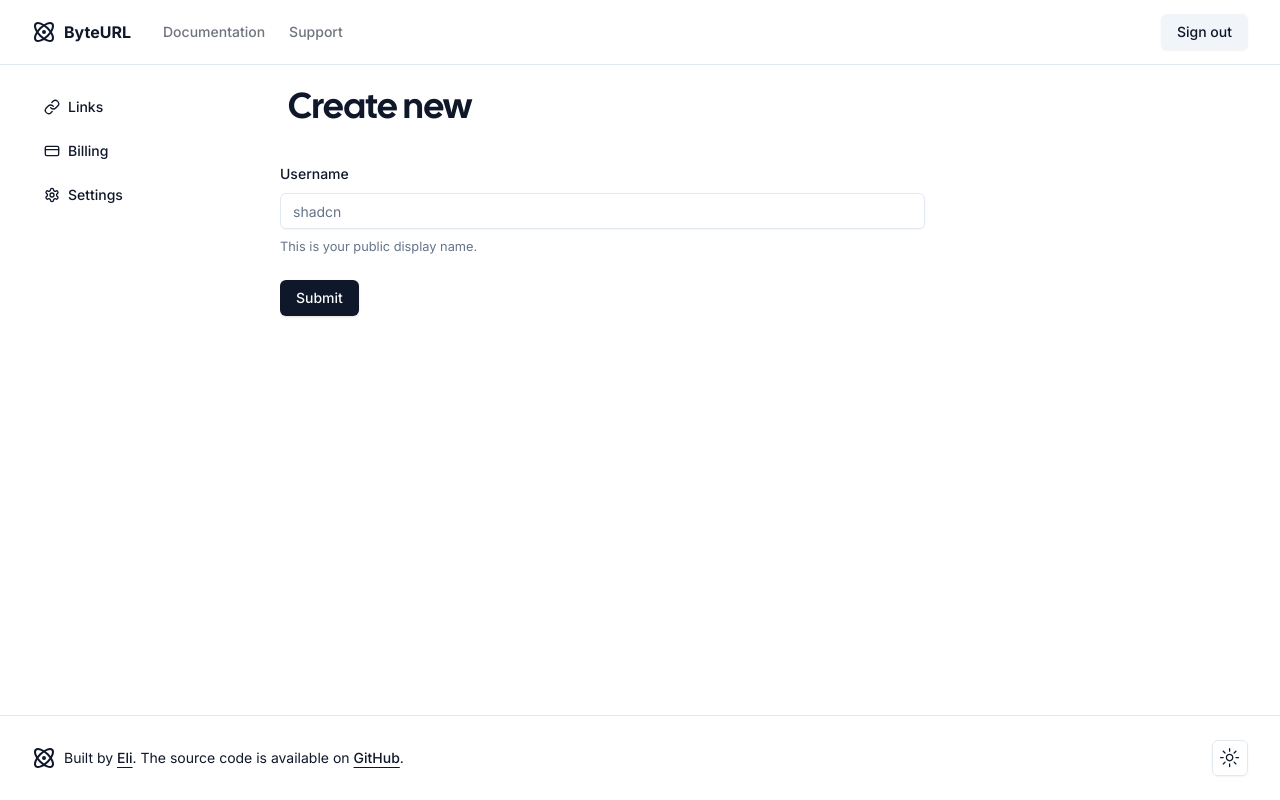
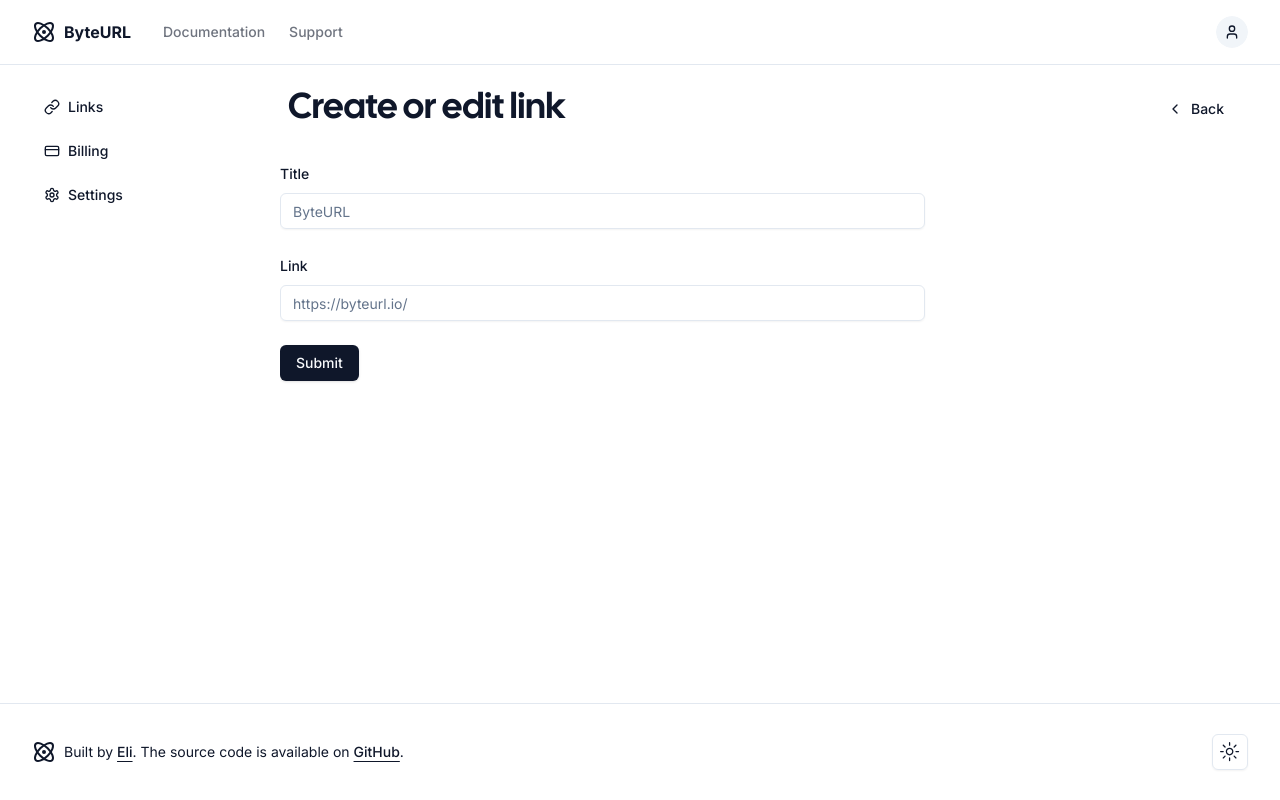
Before and after one commit to elidotexe/byteurl_frontend, a Next.js app: page /dashboard/editor in a window 1280 px wide. Built offline with nearby package versions, Linux system fonts and the light colour scheme.

Commit message:
added user component

```diff
--- a/app/(dashboard)/dashboard/(editor)/editor/page.tsx
+++ b/app/(dashboard)/dashboard/(editor)/editor/page.tsx
@@ -15,10 +15,10 @@ interface EditorPageProps {
 const EditorPage = ({ params }: EditorPageProps) => {
   return (
     <DashboardShell>
-      <DashboardHeader heading="Create new">
+      <DashboardHeader heading="Create or edit link">
         <Link
-          className={cn(buttonVariants({ variant: "ghost" }), "absolute top-8")}
-          href="/"
+          className={cn(buttonVariants({ variant: "ghost" }), "")}
+          href="/dashboard"
         >
           <Icons.chevronLeft className="mr-2 h-4 w-4" />
           <>Back</>
@@ -29,10 +29,4 @@ const EditorPage = ({ params }: EditorPageProps) => {
   );
 };
 
-// <DashboardHeader heading="Create new">
-//   <Link className={cn(buttonVariants())} href="/editor">
-//     Save
-//   </Link>
-// </DashboardHeader>
-
 export default EditorPage;
--- a/app/(dashboard)/dashboard/layout.tsx
+++ b/app/(dashboard)/dashboard/layout.tsx
@@ -1,29 +1,25 @@
-import Link from "next/link";
-
 import { dashboardConfig } from "@/config/dashboard";
 
-import { Button } from "@/components/ui/button";
 import Nav from "@/components/navigation/nav";
 import DashboardNav from "@/components/dashboard/dashboard-nav";
 import Footer from "@/components/navigation/footer";
+import UserAccountNav from "@/components/dashboard/user-account-nav";
 
 interface DashboardLayoutProps {
   children?: React.ReactNode;
 }
 
 export default function DashboardLayout({ children }: DashboardLayoutProps) {
+  const user = { name: "John Doe", image: null, email: "example@website.com" };
+
   return (
     <div className="flex min-h-screen flex-col space-y-6">
       <header className="sticky top-0 z-40 border-b bg-background">
         <div className="container flex h-16 items-center justify-between py-4">
           <Nav items={dashboardConfig.mainNav} />
-          <Button
-            className="bg-secondary hover:bg-secondary/80 h-9 rounded-md px-4 border-none text-sm font-medium transition-colors"
-            variant="outline"
-            asChild
-          >
-            <Link href="/">Sign out</Link>
-          </Button>
+          <UserAccountNav
+            user={{ name: user.name, image: user.image, email: user.email }}
+          />
         </div>
       </header>
       <div className="container grid flex-1 gap-12 md:grid-cols-[200px_1fr]">
--- a/app/(dashboard)/dashboard/page.tsx
+++ b/app/(dashboard)/dashboard/page.tsx
@@ -1,49 +1,23 @@
 import Link from "next/link";
 
 import { cn } from "@/lib/utils";
-import { Button, buttonVariants } from "@/components/ui/button";
+import { buttonVariants } from "@/components/ui/button";
 
 import { DashboardShell } from "@/components/dashboard/shell";
-import { EmptyPlaceholder } from "@/components/dashboard/empty-placeholder";
 import DashboardHeader from "@/components/dashboard/header";
-import LinkItem from "@/components/dashboard/link-item";
 import { Icons } from "@/components/icons";
+import LinkList from "@/components/dashboard/link-list";
 
 const DashboardPage = () => {
-  // const links = [{ id: 1, link: "localhost:3000", title: "Hello" }] as any[];
-  const links = [] as any[];
-
   return (
     <DashboardShell>
       <DashboardHeader heading="Links" text="Create and manage links.">
-        <Link className={cn(buttonVariants())} href="/editor">
+        <Link className={cn(buttonVariants())} href="/dashboard/editor">
           <Icons.add className="mr-2 h-4 w-4" />
           New link
         </Link>
       </DashboardHeader>
-      <div>
-        {links?.length ? (
-          <div className="divide-y divide-border rounded-md border">
-            {links.map((link) => (
-              <LinkItem key={link.id} link={link} />
-            ))}
-          </div>
-        ) : (
-          <EmptyPlaceholder>
-            <EmptyPlaceholder.Icon name="link" />
-            <EmptyPlaceholder.Title>No links created</EmptyPlaceholder.Title>
-            <EmptyPlaceholder.Description>
-              You don&apos;t have any links yet. Start creating links.
-            </EmptyPlaceholder.Description>
-            <Button variant="outline" asChild>
-              <Link href="/editor">
-                <Icons.add className="mr-2 h-4 w-4" />
-                New link
-              </Link>
-            </Button>
-          </EmptyPlaceholder>
-        )}
-      </div>
+      <LinkList />
     </DashboardShell>
   );
 };
--- /dev/null
+++ b/app/api/links.ts
@@ -0,0 +1,24 @@
+import axios from "axios";
+
+const linksApi = axios.create({
+  baseURL: "http://localhost:3000/app/api/",
+});
+
+export const getLinks = async () => {
+  const response = await linksApi.get("/db.json");
+  return response.data;
+};
+
+export const addLink = async (link: any) => {
+  return await linksApi.post("/links", link);
+};
+
+export const updateLink = async (link: any) => {
+  return await linksApi.put(`/links/${link.id}`, link);
+};
+
+export const deleteLink = async ({ id }: any) => {
+  return await linksApi.delete(`/links/${id}`, id);
+};
+
+export default linksApi;
--- a/components/dashboard/link-form.tsx
+++ b/components/dashboard/link-form.tsx
@@ -10,7 +10,6 @@ import { Button } from "@/components/ui/button";
 import {
   Form,
   FormControl,
-  FormDescription,
   FormField,
   FormItem,
   FormLabel,
@@ -23,6 +22,9 @@ const FormSchema = z.object({
   title: z.string().min(2, {
     message: "Title must be at least 2 characters.",
   }),
+  link: z.string().min(2, {
+    message: "Link must be at least 2 characters.",
+  }),
 });
 
 const LinkForm = () => {
@@ -30,6 +32,7 @@ const LinkForm = () => {
     resolver: zodResolver(FormSchema),
     defaultValues: {
       title: "",
+      link: "",
     },
   });
 
@@ -52,13 +55,24 @@ const LinkForm = () => {
           name="title"
           render={({ field }) => (
             <FormItem>
-              <FormLabel>Username</FormLabel>
+              <FormLabel>Title</FormLabel>
               <FormControl>
-                <Input placeholder="shadcn" {...field} />
+                <Input placeholder="ByteURL" {...field} />
               </FormControl>
-              <FormDescription>
-                This is your public display name.
-              </FormDescription>
+              <FormMessage />
+            </FormItem>
+          )}
+        />
+
+        <FormField
+          control={form.control}
+          name="link"
+          render={({ field }) => (
+            <FormItem>
+              <FormLabel>Link</FormLabel>
+              <FormControl>
+                <Input placeholder="https://byteurl.io/" {...field} />
+              </FormControl>
               <FormMessage />
             </FormItem>
           )}
--- /dev/null
+++ b/components/dashboard/link-list.tsx
@@ -0,0 +1,53 @@
+"use client";
+
+import Link from "next/link";
+import { useQuery } from "@tanstack/react-query";
+
+import { getLinks } from "@/app/api/links";
+
+import { Button } from "@/components/ui/button";
+import { EmptyPlaceholder } from "@/components/dashboard/empty-placeholder";
+import LinkItem from "@/components/dashboard/link-item";
+import { Icons } from "@/components/icons";
+
+const LinkList = () => {
+  const {
+    isLoading,
+    isError,
+    error,
+    data: links,
+  } = useQuery({
+    queryKey: ["links"],
+    queryFn: getLinks,
+  });
+
+  console.log({ links });
+
+  return (
+    <>
+      {links?.length ? (
+        <div className="divide-y divide-border rounded-md border">
+          {links.map((link: any) => (
+            <LinkItem key={link.id} link={link} />
+          ))}
+        </div>
+      ) : (
+        <EmptyPlaceholder>
+          <EmptyPlaceholder.Icon name="link" />
+          <EmptyPlaceholder.Title>No links created</EmptyPlaceholder.Title>
+          <EmptyPlaceholder.Description>
+            You don&apos;t have any links yet. Start creating links.
+          </EmptyPlaceholder.Description>
+          <Button variant="outline" asChild>
+            <Link href="/dashboard/editor">
+              <Icons.add className="mr-2 h-4 w-4" />
+              New link
+            </Link>
+          </Button>
+        </EmptyPlaceholder>
+      )}
+    </>
+  );
+};
+
+export default LinkList;
--- /dev/null
+++ b/components/dashboard/user-account-nav.tsx
@@ -0,0 +1,52 @@
+"use client";
+
+import Link from "next/link";
+
+import {
+  DropdownMenu,
+  DropdownMenuContent,
+  DropdownMenuItem,
+  DropdownMenuSeparator,
+  DropdownMenuTrigger,
+} from "@/components/ui/dropdown-menu";
+import UserAvatar from "./user-avatar";
+
+interface UserAccountNavProps extends React.HTMLAttributes<HTMLDivElement> {
+  user: Pick<any, "name" | "image" | "email">;
+}
+
+const UserAccountNav = ({ user }: UserAccountNavProps) => {
+  return (
+    <DropdownMenu>
+      <DropdownMenuTrigger>
+        <UserAvatar
+          user={{ name: user.name || null, image: user.image || null }}
+          className="h-8 w-8"
+        />
+      </DropdownMenuTrigger>
+      <DropdownMenuContent align="end">
+        <div className="flex items-center justify-start gap-2 p-2">
+          <div className="flex flex-col space-y-1 leading-none">
+            {user.name && <p className="font-medium">{user.name}</p>}
+            {user.email && (
+              <p className="w-[200px] truncate text-sm text-muted-foreground">
+                {user.email}
+              </p>
+            )}
+          </div>
+        </div>
+        <DropdownMenuSeparator />
+        <DropdownMenuItem
+          className="cursor-pointer"
+          onSelect={(event) => {
+            event.preventDefault();
+          }}
+        >
+          <Link href="/">Sign out</Link>
+        </DropdownMenuItem>
+      </DropdownMenuContent>
+    </DropdownMenu>
+  );
+};
+
+export default UserAccountNav;
--- /dev/null
+++ b/components/dashboard/user-avatar.tsx
@@ -0,0 +1,25 @@
+import { AvatarProps } from "@radix-ui/react-avatar";
+
+import { Avatar, AvatarFallback, AvatarImage } from "@/components/ui/avatar";
+import { Icons } from "@/components/icons";
+
+interface UserAvatarProps extends AvatarProps {
+  user: Pick<any, "image" | "name">;
+}
+
+const UserAvatar = ({ user, ...props }: UserAvatarProps) => {
+  return (
+    <Avatar {...props}>
+      {user.image ? (
+        <AvatarImage alt="Picture" src={user.image} />
+      ) : (
+        <AvatarFallback>
+          <span className="sr-only">{user.name}</span>
+          <Icons.user className="h-4 w-4" />
+        </AvatarFallback>
+      )}
+    </Avatar>
+  );
+};
+
+export default UserAvatar;
--- a/components/navigation/Footer.tsx
+++ b/components/navigation/Footer.tsx
@@ -3,21 +3,16 @@ import Link from "next/link";
 
 import { cn } from "@/lib/utils";
 
-import PaddingContainer from "../layout/padding-container";
 import { Icons } from "../icons";
 import { ModeToggle } from "../theme/mode-toggle";
 
 const Footer = ({ className }: React.HTMLAttributes<HTMLElement>) => {
   return (
-    <footer className={cn(className, "fixed bottom-0 w-full")}>
-      <PaddingContainer>
-        <div className="flex items-center justify-between">
-          <div>
-            <div className="flex items-center text-sm">
-              <div className="mr-2">
+    <footer className={cn(className)}>
+      <div className="container flex flex-col items-center justify-between gap-4 py-10 md:h-24 md:flex-row md:py-0">
+        <div className="flex flex-col items-center gap-4 px-8 md:flex-row md:gap-2 md:px-0">
           <Icons.logo />
-              </div>
-              <div>
+          <div className="text-sm">
             Built by{" "}
             <Link
               className="font-medium underline underline-offset-4"
@@ -35,12 +30,8 @@ const Footer = ({ className }: React.HTMLAttributes<HTMLElement>) => {
             .
           </div>
         </div>
-          </div>
-          <div>
         <ModeToggle />
       </div>
-        </div>
-      </PaddingContainer>
     </footer>
   );
 };
--- /dev/null
+++ b/components/ui/avatar.tsx
@@ -0,0 +1,50 @@
+"use client"
+
+import * as React from "react"
+import * as AvatarPrimitive from "@radix-ui/react-avatar"
+
+import { cn } from "@/lib/utils"
+
+const Avatar = React.forwardRef<
+  React.ElementRef<typeof AvatarPrimitive.Root>,
+  React.ComponentPropsWithoutRef<typeof AvatarPrimitive.Root>
+>(({ className, ...props }, ref) => (
+  <AvatarPrimitive.Root
+    ref={ref}
+    className={cn(
+      "relative flex h-10 w-10 shrink-0 overflow-hidden rounded-full",
+      className
+    )}
+    {...props}
+  />
+))
+Avatar.displayName = AvatarPrimitive.Root.displayName
+
+const AvatarImage = React.forwardRef<
+  React.ElementRef<typeof AvatarPrimitive.Image>,
+  React.ComponentPropsWithoutRef<typeof AvatarPrimitive.Image>
+>(({ className, ...props }, ref) => (
+  <AvatarPrimitive.Image
+    ref={ref}
+    className={cn("aspect-square h-full w-full", className)}
+    {...props}
+  />
+))
+AvatarImage.displayName = AvatarPrimitive.Image.displayName
+
+const AvatarFallback = React.forwardRef<
+  React.ElementRef<typeof AvatarPrimitive.Fallback>,
+  React.ComponentPropsWithoutRef<typeof AvatarPrimitive.Fallback>
+>(({ className, ...props }, ref) => (
+  <AvatarPrimitive.Fallback
+    ref={ref}
+    className={cn(
+      "flex h-full w-full items-center justify-center rounded-full bg-muted",
+      className
+    )}
+    {...props}
+  />
+))
+AvatarFallback.displayName = AvatarPrimitive.Fallback.displayName
+
+export { Avatar, AvatarImage, AvatarFallback }
--- /dev/null
+++ b/data/db.json
@@ -0,0 +1,14 @@
+{
+  "links": [
+    { "id": 1, "link": "example.com/page1", "title": "Page 1" },
+    { "id": 2, "link": "example.com/page2", "title": "Page 2" },
+    { "id": 3, "link": "example.com/page3", "title": "Page 3" },
+    { "id": 4, "link": "example.com/page4", "title": "Page 4" },
+    { "id": 5, "link": "example.com/page5", "title": "Page 5" },
+    { "id": 6, "link": "example.com/page6", "title": "Page 6" },
+    { "id": 7, "link": "example.com/page7", "title": "Page 7" },
+    { "id": 8, "link": "example.com/page8", "title": "Page 8" },
+    { "id": 9, "link": "example.com/page9", "title": "Page 9" },
+    { "id": 10, "link": "example.com/page10", "title": "Page 10" }
+  ]
+}
--- a/package.json
+++ b/package.json
@@ -12,12 +12,14 @@
     "@hookform/resolvers": "^3.3.2",
     "@next/font": "^14.0.1",
     "@radix-ui/react-alert-dialog": "^1.0.5",
+    "@radix-ui/react-avatar": "^1.0.4",
     "@radix-ui/react-dialog": "^1.0.5",
     "@radix-ui/react-dropdown-menu": "^2.0.6",
     "@radix-ui/react-icons": "^1.3.0",
     "@radix-ui/react-label": "^2.0.2",
     "@radix-ui/react-slot": "^1.0.2",
     "@radix-ui/react-toast": "^1.1.5",
+    "@radix-ui/themes": "^2.0.1",
     "@tanstack/react-query": "^5.8.4",
     "@tanstack/react-query-devtools": "^5.8.4",
     "@types/node": "20.6.0",
```
Also changed, not shown: 1 other file (tests, documents, lock files or other folders). Lines whose indentation alone changed are shown as unchanged.
